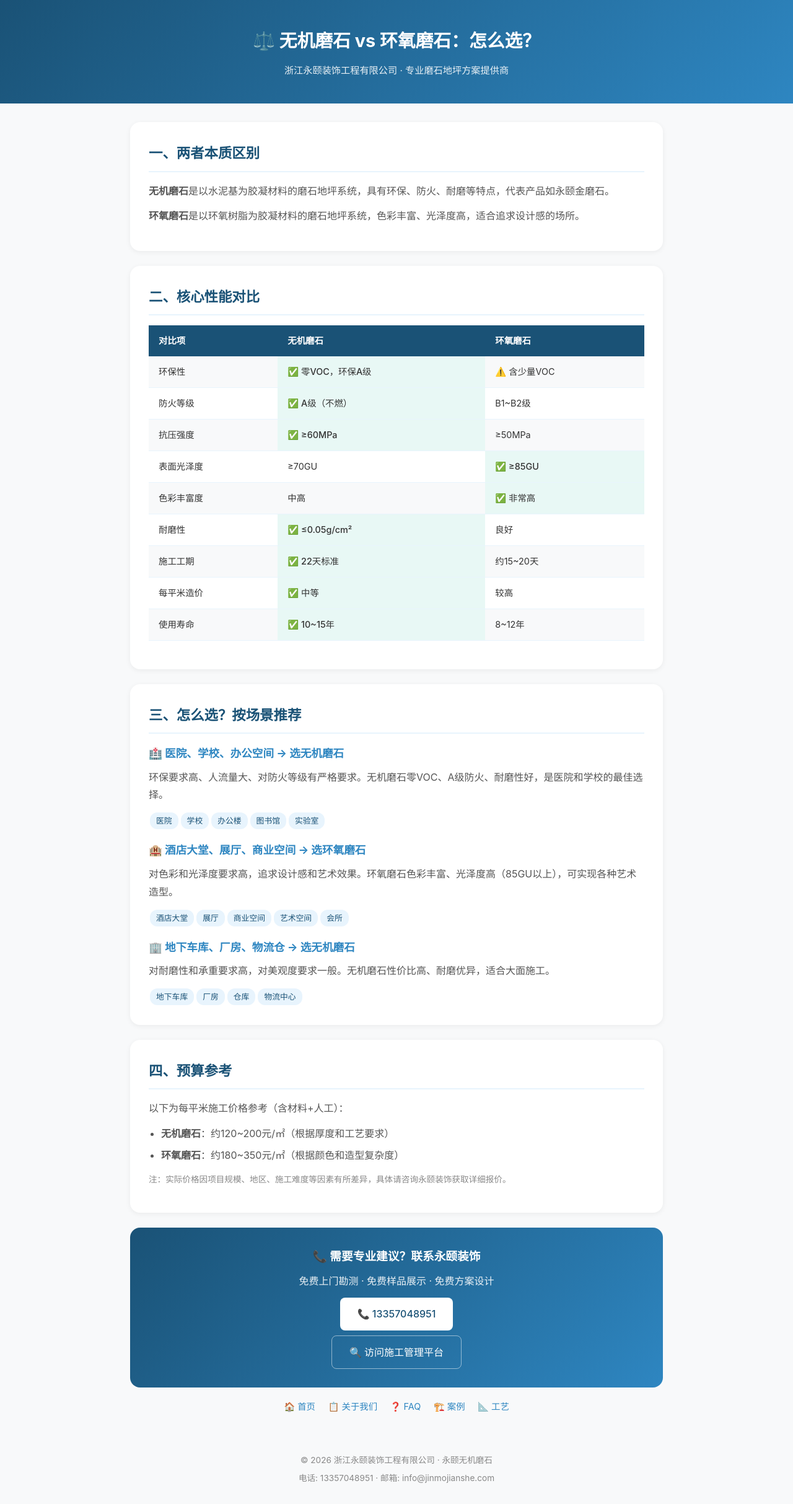
After one commit to wst3050469/yongyimoshi, a Flask app: page /guide-compare in a window 1280 px wide. The commit adds this page. Shown: the whole page at 62% size. Run offline with Flask 3, Linux system fonts and the light colour scheme.

Commit message:
feat: 新增磨石选购指南页面 + 7页内容网络
- 🆕 guide-compare.html: 无机磨石vs环氧磨石全面对比指南
- 📊 Schema Article结构化数据
- 🔗 全网内部链接优化 (FAQ→指南→案例→工艺)
- 🗺️ sitemap: 7条URL全覆盖

```diff
--- a/app.py
+++ b/app.py
@@ -1925,6 +1925,12 @@ def page_construction():
 def page_cases():
     """施工案例页面（无需登录）"""
     return render_template('cases.html')
+
+
+@app.route('/guide-compare')
+def page_guide_compare():
+    """磨石地坪选购指南（无需登录）"""
+    return render_template('guide-compare.html')
 
 
 @app.route('/robots.txt')
@@ -1980,6 +1986,12 @@ def sitemap_xml():
     <changefreq>monthly</changefreq>
     <priority>0.8</priority>
   </url>
+  <url>
+    <loc>https://ai.jinmojianshe.com/platform/guide-compare</loc>
+    <lastmod>{today}</lastmod>
+    <changefreq>monthly</changefreq>
+    <priority>0.7</priority>
+  </url>
 </urlset>
 """, 200, {'Content-Type': 'application/xml; charset=utf-8'}
 
--- a/templates/faq.html
+++ b/templates/faq.html
@@ -69,6 +69,8 @@
         <a href="/platform/construction-process" style="display:inline-block;margin-top:8px;color:#2e86c1;text-decoration:none;font-size:0.9rem;">📋 查看施工工艺流程 →</a>
         <br>
         <a href="/platform/cases" style="display:inline-block;margin-top:4px;color:#2e86c1;text-decoration:none;font-size:0.9rem;">🏗️ 查看施工案例 →</a>
+        <br>
+        <a href="/platform/guide-compare" style="display:inline-block;margin-top:4px;color:#2e86c1;text-decoration:none;font-size:0.9rem;">⚖️ 无机磨石 vs 环氧磨石 →</a>
         <p style="margin-top:12px;">© 2026 浙江永颐装饰工程有限公司 · 永颐无机磨石</p>
     </div>
     <script>
--- /dev/null
+++ b/templates/guide-compare.html
@@ -0,0 +1,126 @@
+<!DOCTYPE html>
+<html lang="zh-CN">
+<head>
+    <meta charset="UTF-8">
+    <meta name="viewport" content="width=device-width, initial-scale=1.0">
+    <meta name="description" content="无机磨石和环氧磨石怎么选？从环保性、耐磨度、光泽度、造价等多维度对比分析，帮助您选择最合适的地坪方案。浙江永颐装饰工程有限公司。">
+    <meta name="keywords" content="无机磨石,环氧磨石,磨石地坪对比,磨石怎么选,金磨石,地坪材料选择">
+    <meta name="robots" content="index, follow">
+    <link rel="canonical" href="https://ai.jinmojianshe.com/platform/guide-compare">
+    <title>无机磨石 vs 环氧磨石怎么选？全面对比指南 - 永颐装饰</title>
+    <style>
+        * { margin:0; padding:0; box-sizing:border-box; }
+        body { font-family:-apple-system,BlinkMacSystemFont,'Segoe UI',Roboto,sans-serif; color:#333; line-height:1.8; background:#f8f9fa; }
+        .header { background:linear-gradient(135deg,#1a5276 0%,#2e86c1 100%); color:white; padding:40px 20px; text-align:center; }
+        .header h1 { font-size:1.8rem; }
+        .header p { opacity:0.9; margin-top:8px; font-size:0.95rem; }
+        .container { max-width:900px; margin:0 auto; padding:30px 20px; }
+        .section { background:white; border-radius:16px; padding:30px; margin-bottom:24px; box-shadow:0 2px 8px rgba(0,0,0,0.06); }
+        .section h2 { color:#1a5276; font-size:1.4rem; margin-bottom:16px; padding-bottom:8px; border-bottom:2px solid #e8f4fd; }
+        .section h3 { color:#2e86c1; font-size:1.1rem; margin:16px 0 8px; }
+        .section p { color:#555; margin-bottom:12px; }
+        .section ul { padding-left:20px; margin-bottom:12px; }
+        .section li { color:#555; margin-bottom:6px; }
+        .compare-table { width:100%; border-collapse:collapse; margin:16px 0; font-size:0.9rem; }
+        .compare-table th { background:#1a5276; color:white; padding:12px 16px; text-align:left; }
+        .compare-table td { padding:12px 16px; border-bottom:1px solid #e8f4fd; }
+        .compare-table tr:nth-child(even) { background:#f8f9fa; }
+        .compare-table .winner { background:#e8f8f5 !important; font-weight:500; }
+        .tag { display:inline-block; background:#e8f4fd; color:#1a5276; padding:2px 10px; border-radius:12px; font-size:0.8rem; margin:2px; }
+        .cta-box { background:linear-gradient(135deg,#1a5276 0%,#2e86c1 100%); color:white; border-radius:16px; padding:30px; text-align:center; margin-top:24px; }
+        .cta-box a { display:inline-block; background:white; color:#1a5276; padding:12px 28px; border-radius:8px; text-decoration:none; font-weight:500; margin-top:12px; }
+        .footer { text-align:center; padding:30px; color:#888; font-size:0.85rem; }
+        .nav-links { text-align:center; margin-top:16px; }
+        .nav-links a { color:#2e86c1; text-decoration:none; margin:0 8px; font-size:0.9rem; }
+    </style>
+</head>
+<body>
+    <div class="header">
+        <h1>⚖️ 无机磨石 vs 环氧磨石：怎么选？</h1>
+        <p>浙江永颐装饰工程有限公司 · 专业磨石地坪方案提供商</p>
+    </div>
+    <div class="container">
+
+        <div class="section">
+            <h2>一、两者本质区别</h2>
+            <p><strong>无机磨石</strong>是以水泥基为胶凝材料的磨石地坪系统，具有环保、防火、耐磨等特点，代表产品如永颐金磨石。</p>
+            <p><strong>环氧磨石</strong>是以环氧树脂为胶凝材料的磨石地坪系统，色彩丰富、光泽度高，适合追求设计感的场所。</p>
+        </div>
+
+        <div class="section">
+            <h2>二、核心性能对比</h2>
+            <table class="compare-table">
+                <tr><th>对比项</th><th>无机磨石</th><th>环氧磨石</th></tr>
+                <tr><td>环保性</td><td class="winner">✅ 零VOC，环保A级</td><td>⚠️ 含少量VOC</td></tr>
+                <tr><td>防火等级</td><td class="winner">✅ A级（不燃）</td><td>B1~B2级</td></tr>
+                <tr><td>抗压强度</td><td class="winner">✅ ≥60MPa</td><td>≥50MPa</td></tr>
+                <tr><td>表面光泽度</td><td>≥70GU</td><td class="winner">✅ ≥85GU</td></tr>
+                <tr><td>色彩丰富度</td><td>中高</td><td class="winner">✅ 非常高</td></tr>
+                <tr><td>耐磨性</td><td class="winner">✅ ≤0.05g/cm²</td><td>良好</td></tr>
+                <tr><td>施工工期</td><td class="winner">✅ 22天标准</td><td>约15~20天</td></tr>
+                <tr><td>每平米造价</td><td class="winner">✅ 中等</td><td>较高</td></tr>
+                <tr><td>使用寿命</td><td class="winner">✅ 10~15年</td><td>8~12年</td></tr>
+            </table>
+        </div>
+
+        <div class="section">
+            <h2>三、怎么选？按场景推荐</h2>
+
+            <h3>🏥 医院、学校、办公空间 → 选无机磨石</h3>
+            <p>环保要求高、人流量大、对防火等级有严格要求。无机磨石零VOC、A级防火、耐磨性好，是医院和学校的最佳选择。</p>
+            <div><span class="tag">医院</span><span class="tag">学校</span><span class="tag">办公楼</span><span class="tag">图书馆</span><span class="tag">实验室</span></div>
+
+            <h3>🏨 酒店大堂、展厅、商业空间 → 选环氧磨石</h3>
+            <p>对色彩和光泽度要求高，追求设计感和艺术效果。环氧磨石色彩丰富、光泽度高（85GU以上），可实现各种艺术造型。</p>
+            <div><span class="tag">酒店大堂</span><span class="tag">展厅</span><span class="tag">商业空间</span><span class="tag">艺术空间</span><span class="tag">会所</span></div>
+
+            <h3>🏢 地下车库、厂房、物流仓 → 选无机磨石</h3>
+            <p>对耐磨性和承重要求高，对美观度要求一般。无机磨石性价比高、耐磨优异，适合大面施工。</p>
+            <div><span class="tag">地下车库</span><span class="tag">厂房</span><span class="tag">仓库</span><span class="tag">物流中心</span></div>
+        </div>
+
+        <div class="section">
+            <h2>四、预算参考</h2>
+            <p>以下为每平米施工价格参考（含材料+人工）：</p>
+            <ul>
+                <li><strong>无机磨石</strong>：约120~200元/㎡（根据厚度和工艺要求）</li>
+                <li><strong>环氧磨石</strong>：约180~350元/㎡（根据颜色和造型复杂度）</li>
+            </ul>
+            <p style="font-size:0.85rem;color:#888;margin-top:8px;">注：实际价格因项目规模、地区、施工难度等因素有所差异，具体请咨询永颐装饰获取详细报价。</p>
+        </div>
+
+        <div class="cta-box">
+            <h3>📞 需要专业建议？联系永颐装饰</h3>
+            <p style="opacity:0.9;margin-top:8px;">免费上门勘测 · 免费样品展示 · 免费方案设计</p>
+            <a href="tel:13357048951">📞 13357048951</a>
+            <br>
+            <a href="/platform/" style="display:inline-block;margin-top:8px;background:transparent;color:white;border:1px solid rgba(255,255,255,0.5);">🔍 访问施工管理平台</a>
+        </div>
+
+        <div class="nav-links">
+            <a href="/platform/">🏠 首页</a>
+            <a href="/platform/public">📋 关于我们</a>
+            <a href="/platform/faq">❓ FAQ</a>
+            <a href="/platform/cases">🏗️ 案例</a>
+            <a href="/platform/construction-process">📐 工艺</a>
+        </div>
+    </div>
+    <div class="footer">
+        <p>© 2026 浙江永颐装饰工程有限公司 · 永颐无机磨石</p>
+        <p style="margin-top:4px;">电话: 13357048951 · 邮箱: info@jinmojianshe.com</p>
+    </div>
+
+    <script type="application/ld+json">
+    {
+        "@context": "https://schema.org",
+        "@type": "Article",
+        "headline": "无机磨石 vs 环氧磨石：怎么选？全面对比指南",
+        "description": "从环保性、耐磨度、光泽度、造价等多维度对比无机磨石和环氧磨石，帮助您选择最合适的地坪方案。",
+        "author": {"@type": "Organization", "name": "浙江永颐装饰工程有限公司"},
+        "datePublished": "2026-05-24",
+        "publisher": {"@type": "Organization", "name": "浙江永颐装饰工程有限公司"},
+        "mainEntityOfPage": {"@type": "WebPage", "@id": "https://ai.jinmojianshe.com/platform/guide-compare"}
+    }
+    </script>
+</body>
+</html>
```
